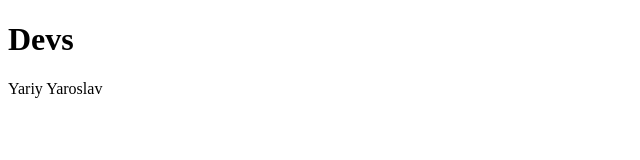
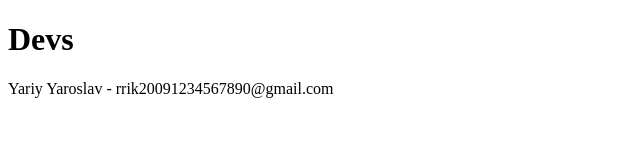
Before and after one commit to Yariyyaroslav/Landing, a plain HTML site: page developers.html in a window 1280 px wide. Shown: the whole page, without its empty margins (0-640 px from the left). Drawn offline with Linux system fonts and the light colour scheme.

Commit message:
edited developer page added email

```diff
--- a/developers.html
+++ b/developers.html
@@ -7,6 +7,7 @@
 </head>
 <body>
     <h1>Devs</h1>
-    <p>Yariy Yaroslav</p>
+    <p>Yariy Yaroslav - rrik20091234567890@gmail.com</p>
+
 </body>
 </html>
```
